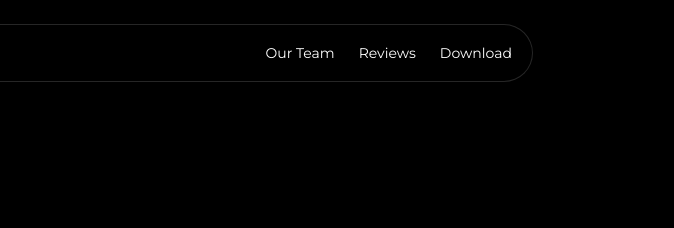
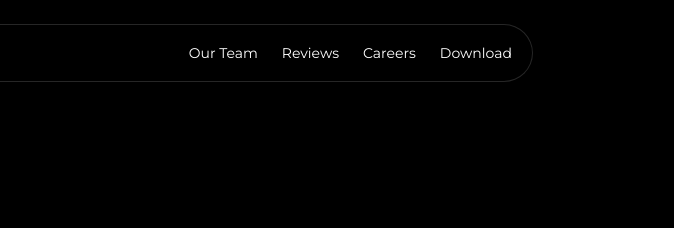
Before and after one commit to PushFinleyGoldsmith/PushWebsite, a plain HTML site: page index.html in a window 1280 px wide. Shown: the top 228 px of the page, 407-1081 px from the left. Drawn offline with Linux system fonts and the light colour scheme.

Commit message:
Update index.html

```diff
--- a/index.html
+++ b/index.html
@@ -16,6 +16,7 @@
     <div class="nav-links">
       <a href="#team">Our Team</a>
       <a href="#reviews">Reviews</a>
+      <a href="careers/careers.html">Careers</a>
       <button class="nav-btn">Download</button>
     </div>
   </nav>
```
